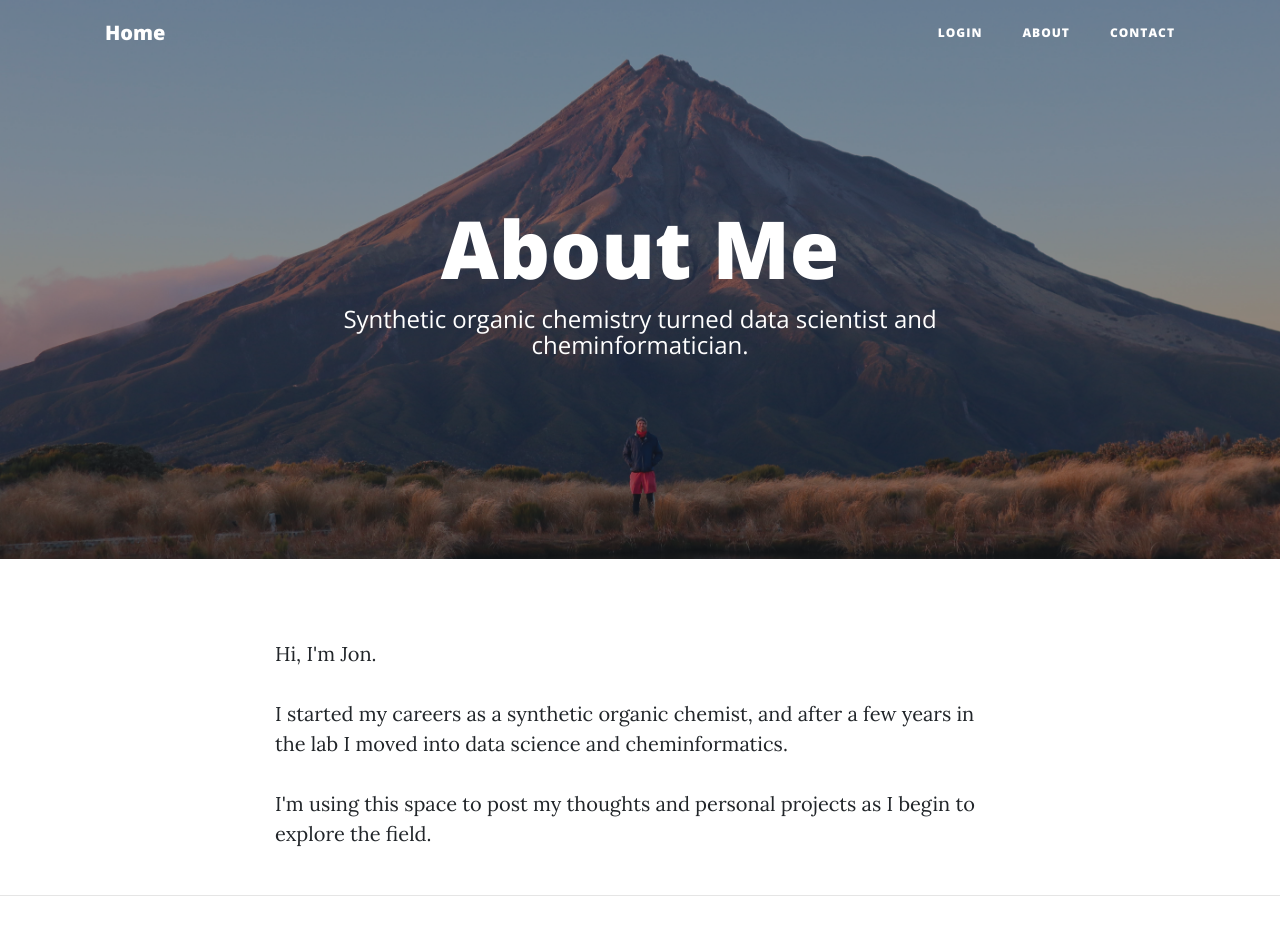
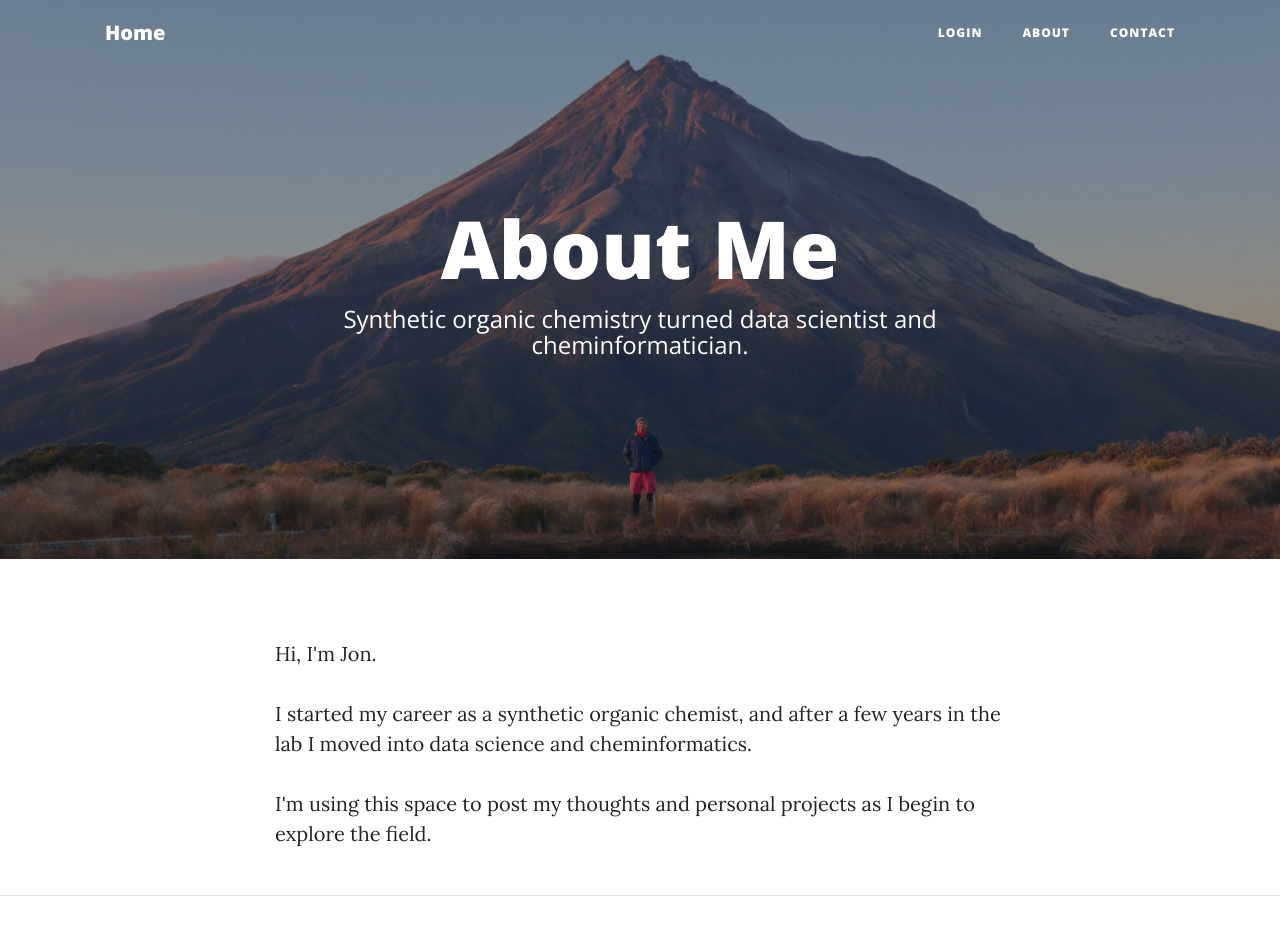
Before and after one commit to jonswain/jon-swain, a Flask app: page /about in a window 1280 px wide. Shown: the top 951 px of the page. Run offline with Flask 2, Linux system fonts and the light colour scheme; some libraries are stand-ins or nearby versions.

Commit message:
Fixed typos

```diff
--- a/main.py
+++ b/main.py
@@ -66,6 +66,7 @@ class Comment(db.Model):
     comment_author = relationship("User", back_populates="comments")
     text = db.Column(db.Text, nullable=False)
 db.create_all()
+
 
 
 def admin_only(f):
--- a/templates/about.html
+++ b/templates/about.html
@@ -20,7 +20,7 @@
     <div class="row">
       <div class="col-lg-8 col-md-10 mx-auto">
         <p>Hi, I'm Jon.</p>
-        <p>I started my careers as a synthetic organic chemist, and after a few years in the lab I moved into data science and cheminformatics.</p>
+        <p>I started my career as a synthetic organic chemist, and after a few years in the lab I moved into data science and cheminformatics.</p>
         <p>I'm using this space to post my thoughts and personal projects as I begin to explore the field.</p>
       </div>
     </div>
```
